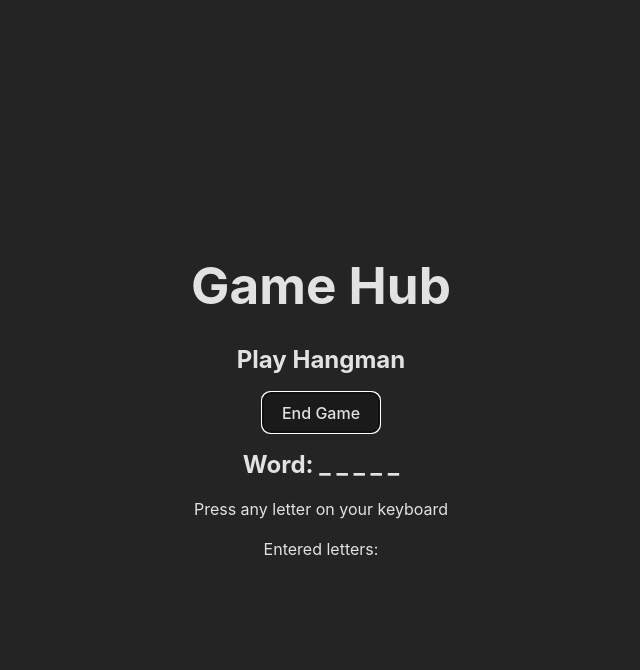
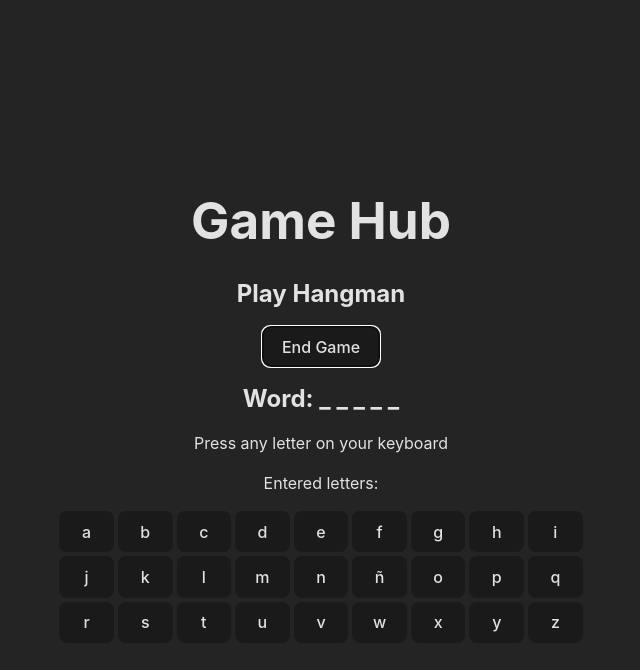
Before and after one commit to daniArbesu/Proyecto-6-Hub-Juegos, a React (Vite) app: page /hangman in a window 1280 px wide. Both pictures are taken after a click on the button "Start Game". Shown: the top 670 px of the page, without its empty margins (319-959 px from the left). Built offline with nearby package versions, Linux system fonts and the light colour scheme.

Commit message:
feat: add keyboard to hangman

```diff
--- a/src/components/HangmanBoard/index.jsx
+++ b/src/components/HangmanBoard/index.jsx
@@ -1,33 +1,36 @@
 import { useEffect, useState } from 'react';
-import { PLAY_WORDS } from '../../constants';
+import styled from 'styled-components';
+import { PLAY_WORDS } from '../../constants/hangman';
+import KeyboardRow from '../KeyboardRow';
 import { HangmanBoardWrapper } from './styles';
+
+const Keyboard = styled.section`
+  display: grid;
+  grid-template-columns: repeat(9, 1fr);
+  grid-template-rows: repeat(3, 1fr);
+  width: fit-content;
+  grid-column-gap: 4px;
+  grid-row-gap: 4px;
+  margin: 1rem 0;
+  margin: 0 auto;
+`;
 
 const ENTERED_LETTERS_LIST = [];
 
-const HangmanBoard = () => {
+function HangmanBoard() {
   const [selectedWord, setSelectedWord] = useState('');
   const [enteredLetter, setEnteredLetter] = useState('');
 
-  const handleKeyPress = (e) => {
-    //we make it lowercase to avoid counting uppercases
-    const letter = e.key.toLowerCase();
-
-    if (e.code.startsWith('Key')) {
-      if (ENTERED_LETTERS_LIST.includes(letter)) {
-        setEnteredLetter(`You pressed ${letter} already`);
-      } else {
-        ENTERED_LETTERS_LIST.push(letter);
-        setEnteredLetter(`You pressed ${letter}`);
-      }
+  const handleKeyPress = (character) => {
+    if (ENTERED_LETTERS_LIST.includes(character)) {
+      setEnteredLetter(`You pressed ${character} already`);
+    } else {
+      ENTERED_LETTERS_LIST.push(character);
+      setEnteredLetter(`You pressed ${character}`);
     }
   };
   useEffect(() => {
     setSelectedWord(PLAY_WORDS[1]);
-    window.addEventListener('keydown', handleKeyPress);
-
-    return () => {
-      window.removeEventListener('keydown', handleKeyPress);
-    };
   }, []);
 
   useEffect(() => {}, [enteredLetter]);
@@ -53,8 +56,25 @@ const HangmanBoard = () => {
         Entered letters: {console.log(enteredLetter)}
         {ENTERED_LETTERS_LIST.map((letter) => `${letter} `)}
       </p>
+      <Keyboard id="keyboard">
+        <KeyboardRow
+          onClickLetter={handleKeyPress}
+          characters="abcdefghi"
+          enteredList={ENTERED_LETTERS_LIST}
+        />
+        <KeyboardRow
+          onClickLetter={handleKeyPress}
+          characters="jklmnñopq"
+          enteredList={ENTERED_LETTERS_LIST}
+        />
+        <KeyboardRow
+          onClickLetter={handleKeyPress}
+          characters="rstuvwxyz"
+          enteredList={ENTERED_LETTERS_LIST}
+        />
+      </Keyboard>
     </HangmanBoardWrapper>
   );
-};
+}
 
 export default HangmanBoard;
--- /dev/null
+++ b/src/components/KeyboardRow.jsx
@@ -0,0 +1,25 @@
+/* eslint-disable react/prop-types */
+function KeyboardRow({ characters, onClickLetter, enteredList }) {
+  return (
+    <>
+      {characters.split('').map((character) => {
+        const wasPressed = enteredList.includes(character);
+        console.log(wasPressed);
+        return (
+          <button
+            type="button"
+            key={character}
+            onClick={() => {
+              onClickLetter(character);
+            }}
+            disabled={wasPressed}
+          >
+            {character}
+          </button>
+        );
+      })}
+    </>
+  );
+}
+
+export default KeyboardRow;
--- a/src/index.css
+++ b/src/index.css
@@ -58,6 +58,10 @@ button {
 button:hover {
   border-color: #646cff;
 }
+
+button:disabled {
+  background-color: #f19d9d;
+}
 button:focus,
 button:focus-visible {
   outline: 4px auto -webkit-focus-ring-color;
```
Also changed, not shown: src/constants/hangman.js (renamed from src/constants/index.js).
